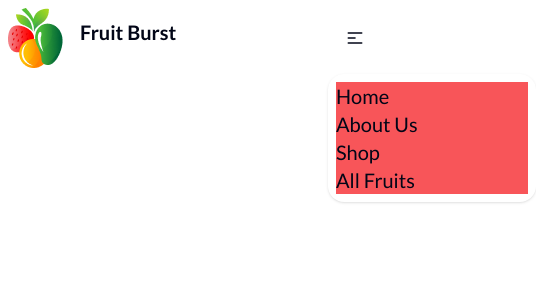
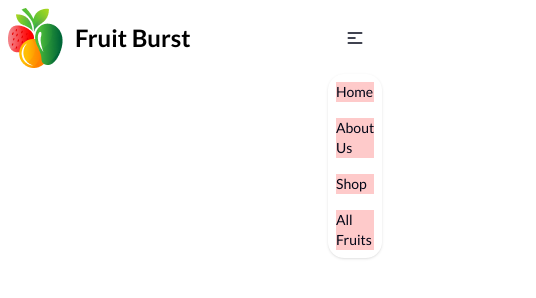
Before and after one commit to fazlera/B8A3-fruit-brust, a plain HTML site: page index.html in a window 390 px wide. Both pictures are taken after a click on the label 355 px from the left and 38 px from the top of the page. Shown: the whole page, 536 px wide, since content can reach past the window. Drawn offline with nearby package versions, Linux system fonts and the light colour scheme.

Commit message:
navbar added

```diff
--- a/index.html
+++ b/index.html
@@ -12,6 +12,10 @@
       type="text/css"
     />
     <script src="https://cdn.tailwindcss.com"></script>
+
+    <!-- Font awesome cdn link -->
+    <script src="https://kit.fontawesome.com/3d06c4afd7.js" crossorigin="anonymous"></script>
+
     <!-- font link -->
     <link rel="preconnect" href="https://fonts.googleapis.com" />
     <link rel="preconnect" href="https://fonts.gstatic.com" crossorigin />
@@ -34,7 +38,7 @@
           >
             <div class="navbar-start">
               <div class="navbar-center hidden lg:flex flex-1 justify-between">
-                <ul class="menu menu-horizontal px-1 gap-5">
+                <ul class="menu menu-horizontal px-1 text-sm font-semibold gap-5">
                   <a href="">Home</a>
                   <a href="">About us</a>
                   <a href="">Shop</a>
@@ -43,10 +47,10 @@
               </div>
 
               <div
-                class="flex-1 flex justify-start md:justify-start lg:justify-end"
+                class="flex-1 flex justify-start items-center text-black gap-3 md:justify-start lg:justify-end md:text-white lg:text-white"
               >
                 <img src="./images/logo.png" alt="" />
-                <a class="btn btn-ghost normal-case text-xl flex justify-start"
+                <a class="normal-case text-2xl font-bold flex justify-start items-center md:text-4xl"
                   >Fruit Burst</a
                 >
               </div>
@@ -54,12 +58,13 @@
 
             <div class="flex-1 flex justify-end">
               <div class="navbar-end hidden md:block">
-                <!-- <a class="btn">search</a> -->
                 <input
                   type="text"
-                  placeholder="Type here"
-                  class="input input-bordered input-primary w-full max-w-xs rounded-full"
+                  placeholder="search here "
+                  class="input  w-full max-w-xs rounded-full relative"
+
                 />
+                <i class="fa-solid fa-magnifying-glass absolute lg:right-72 top-8 text-black md:right-20 "></i>
               </div>
             </div>
 
@@ -82,12 +87,12 @@
               </label>
               <ul
                 tabindex="0"
-                class="menu menu-sm dropdown-content mt-3 z-[1] p-2 shadow bg-base-100 rounded-box w-52"
+                class="menu menu-sm dropdown-content mt-3 z-[1] p-2 shadow bg-base-100 rounded-box w-auto gap-4"
               >
-                <a class="normal-case bg-[#F85559] text-xl">Home</a>
-                <a class="normal-case bg-[#F85559] text-xl">About Us</a>
-                <a class="normal-case bg-[#F85559] text-xl">Shop</a>
-                <a class="normal-case bg-[#F85559] text-xl">All Fruits</a>
+                <a class="normal-case bg-red-200 text-sm">Home</a>
+                <a class="normal-case bg-red-200 text-sm">About Us</a>
+                <a class="normal-case bg-red-200 text-sm">Shop</a>
+                <a class="normal-case bg-red-200 text-sm">All Fruits</a>
               </ul>
             </div>
           </div>
```
